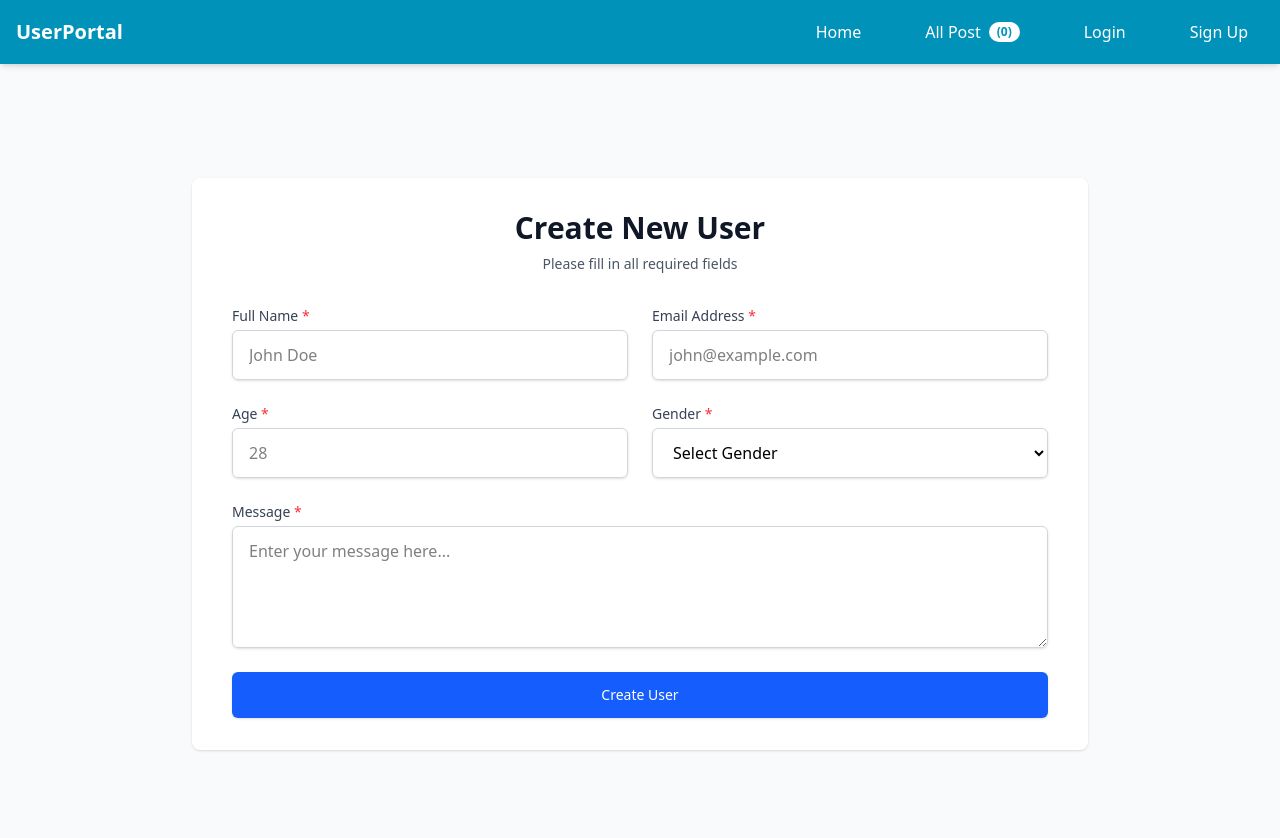
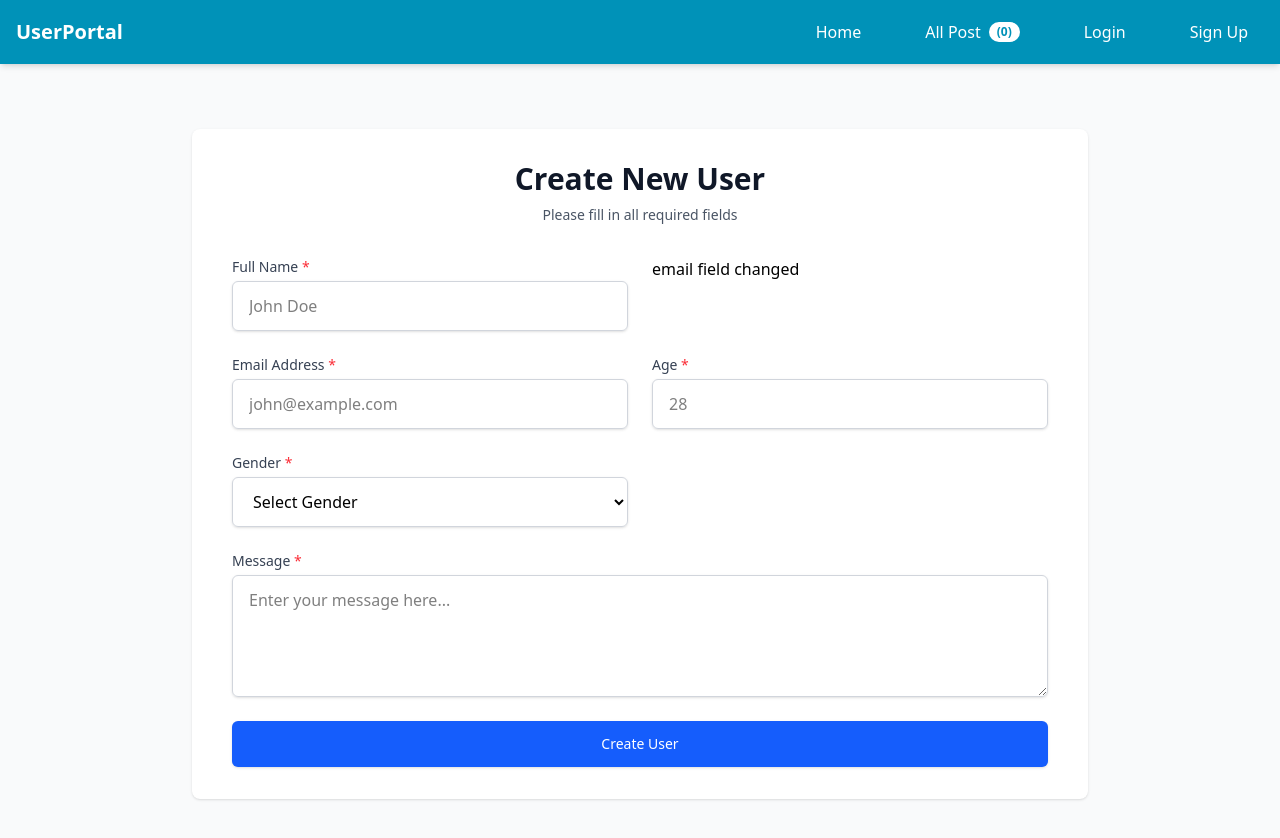
Before and after one commit to sanandeveloper/Crdus-with-redux, a React (Vite) app: page /addpost in a window 1280 px wide. Shown: the top 838 px of the page. Built offline with nearby package versions, Linux system fonts and the light colour scheme.

Commit message:
updated code

```diff
--- a/src/Addpost.jsx
+++ b/src/Addpost.jsx
@@ -74,7 +74,7 @@ function Addpost() {
                 </div>
               </div>
 
-              {/* Email Field */}
+              <p>email field changed</p>
               <div>
                 <label
                   htmlFor="email"
```
